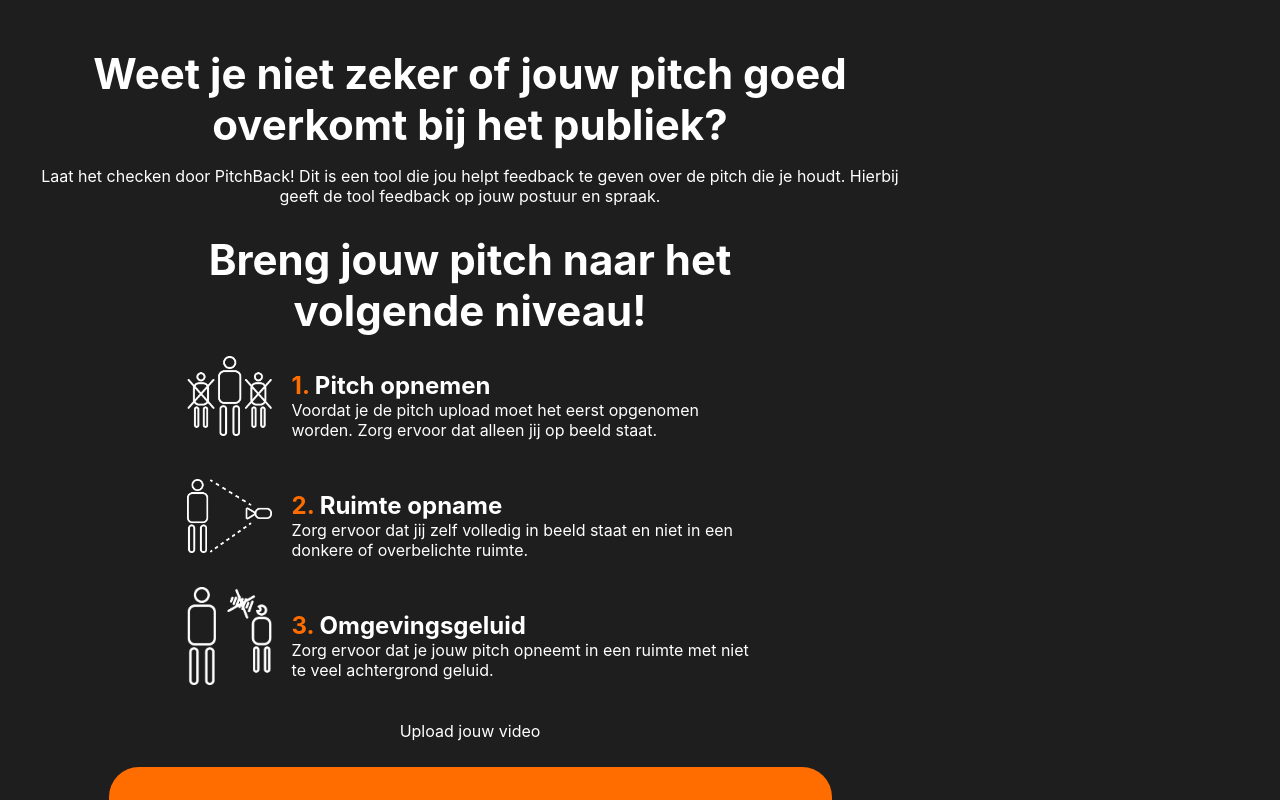
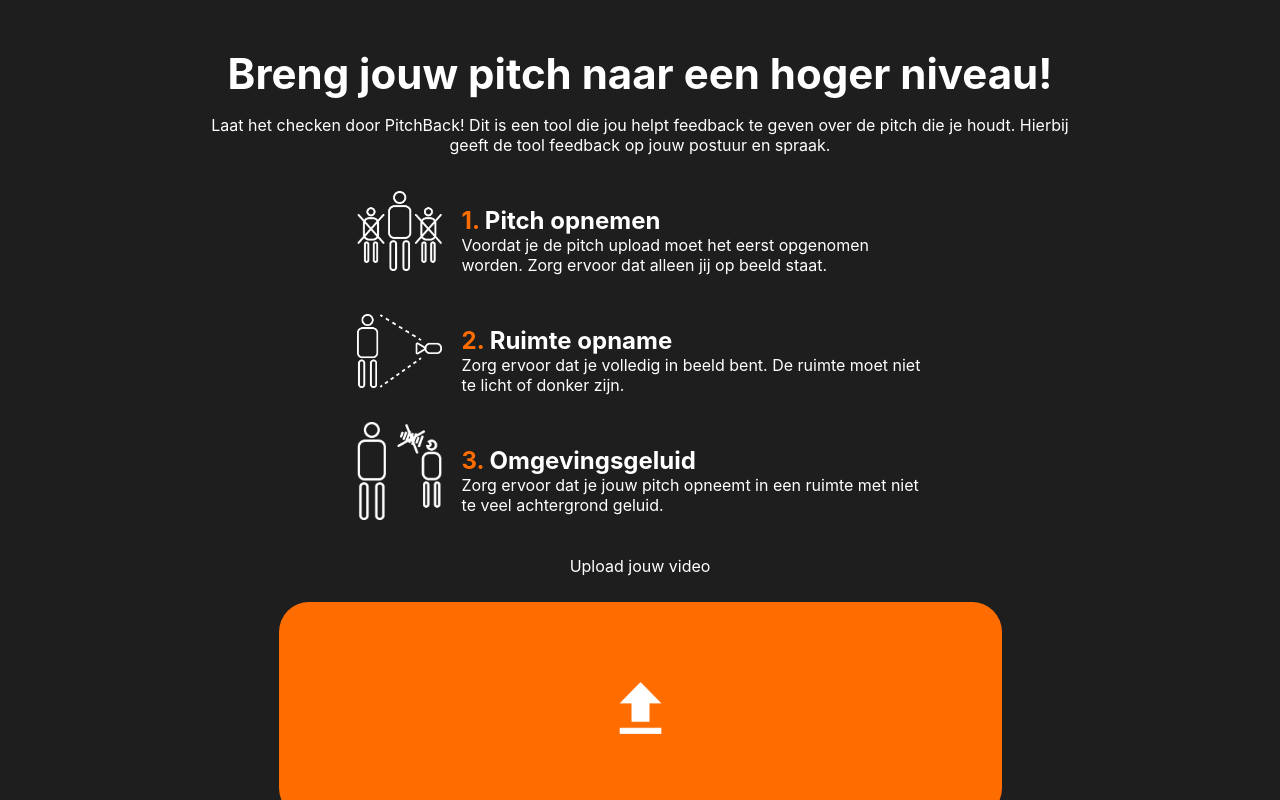
Before and after one commit to rectangles-medialab/Rectangles, a React (Create React App) app: page / in a window 1280 px wide. Shown: the top 800 px of the page. Built offline with nearby package versions, Linux system fonts and the light colour scheme.

Commit message:
Made ready for build

```diff
--- a/src/components/UploadPitch.js
+++ b/src/components/UploadPitch.js
@@ -14,7 +14,7 @@
     const [uploadError, setUploadError] = useState(false)
     const [processingBusy, setProcessingBusy] = useState(false)
     const [videoProcessed, setVideoProcessed] = useState(false)
-    const [processError, setProcessError] = useState(false)
+    const [, setProcessError] = useState(false)
 
 
     const handleFileUpload = async (e) => {
@@ -50,7 +50,6 @@
         return (
             <div>
                 <div className="header">
-                    <h1>Breng jouw pitch naar het volgende niveau!</h1>
                     <div className="container">
                         <img src={onePerson} alt="one Person" className="animated-image" />
                         <div className="text">
@@ -62,7 +61,7 @@
                         <img src={fitOnScreen} alt="one Person" className="animated-image" />
                         <div className="text">
                             <h2><span>2.</span> Ruimte opname</h2>
-                            <p>Zorg ervoor dat jij zelf volledig in beeld staat en niet in een donkere of overbelichte ruimte.</p>
+                            <p>Zorg ervoor dat je volledig in beeld bent. De ruimte moet niet te licht of donker zijn.</p>
                         </div>
                     </div>
 
@@ -80,7 +79,7 @@
                         {!uploadError ? (
                             <p>Upload jouw video</p>
                         ) : (
-                            <p>Zorg ervoor dat je geuploade bestand een video is</p> //error text if file is not a video
+                            <p style={{ color: "red" }}>Je bestand is geen video. Probeer het opnieuw</p> //error text if file is not a video
                         )}
                         <input type="file" onChange={handleFileUpload} id="actual-btn" hiddenid="actual-btn" hidden />
                         <label htmlFor="actual-btn">
@@ -136,12 +135,13 @@
 
     return (
         <div className="app-container">
-            <h1>Weet je niet zeker of jouw pitch goed overkomt bij het publiek?</h1>
+            <h1>Breng jouw pitch naar een hoger niveau!</h1>
+
             <p>Laat het checken door PitchBack! Dit is een tool die jou helpt feedback te geven over de pitch die je houdt. Hierbij geeft de tool feedback op jouw postuur en spraak.</p>
 
-            {videoProcessed == false ?
+            {videoProcessed === false ?
 
-                videoUploaded == false ? (
+                videoUploaded === false ? (
 
                     // upload video
                     uploadFieldComponent()
--- a/src/pages/LandingPage.js
+++ b/src/pages/LandingPage.js
@@ -3,6 +3,8 @@
 export default function LandingPage() {
 
     return (
-        <UploadPitch />
+        <div style={{display: "flex", justifyContent: "center"}}>
+            <UploadPitch />
+        </div>
     )
 }
```
